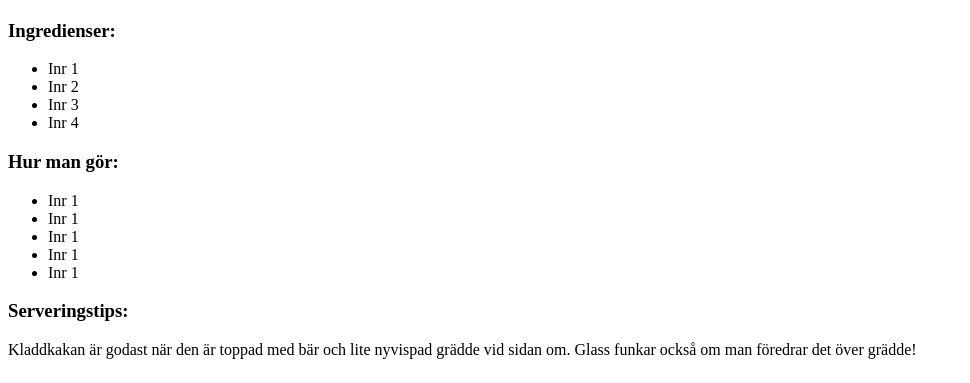
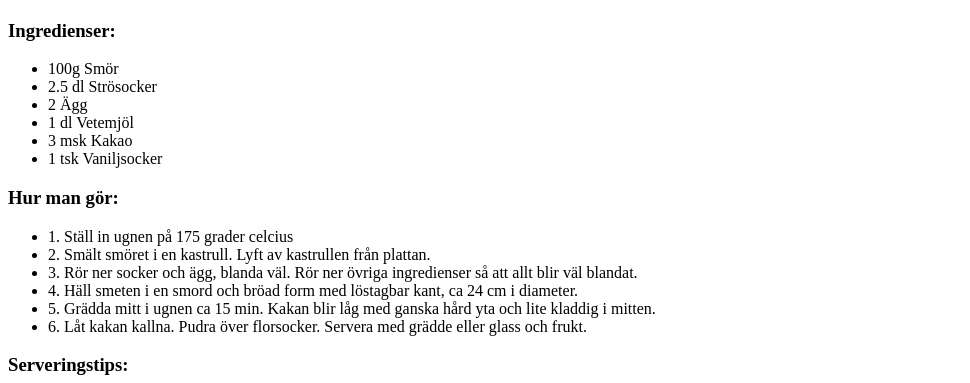
Before and after one commit to edvard01/lexicon-favourite-recipe, a plain HTML site: page index.html in a window 1280 px wide. Shown: the part 417-800 px from the top of the page, without its empty margins (0-970 px from the left). Drawn offline with Linux system fonts and the light colour scheme.

Commit message:
Added second picture, added ingredients list and instructions

```diff
--- a/index.html
+++ b/index.html
@@ -16,23 +16,42 @@
     </header>
     <h3>Ingredienser:</h3>
     <ul>
-      <li>Inr 1</li>
-      <li>Inr 2</li>
-      <li>Inr 3</li>
-      <li>Inr 4</li>
+      <li>100g Smör</li>
+      <li>2.5 dl Strösocker</li>
+      <li>2 Ägg</li>
+      <li>1 dl Vetemjöl</li>
+      <li>3 msk Kakao</li>
+      <li>1 tsk Vaniljsocker</li>
     </ul>
     <h3>Hur man gör:</h3>
     <ul>
-      <li>Inr 1</li>
-      <li>Inr 1</li>
-      <li>Inr 1</li>
-      <li>Inr 1</li>
-      <li>Inr 1</li>
+      <li>1. Ställ in ugnen på 175 grader celcius</li>
+      <li>2. Smält smöret i en kastrull. Lyft av kastrullen från plattan.</li>
+      <li>
+        3. Rör ner socker och ägg, blanda väl. Rör ner övriga ingredienser så
+        att allt blir väl blandat.
+      </li>
+      <li>
+        4. Häll smeten i en smord och bröad form med löstagbar kant, ca 24 cm i
+        diameter.
+      </li>
+      <li>
+        5. Grädda mitt i ugnen ca 15 min. Kakan blir låg med ganska hård yta och
+        lite kladdig i mitten.
+      </li>
+      <li>
+        6. Låt kakan kallna. Pudra över florsocker. Servera med grädde eller
+        glass och frukt.
+      </li>
     </ul>
     <h3>Serveringstips:</h3>
     <p>
       Kladdkakan är godast när den är toppad med bär och lite nyvispad grädde
       vid sidan om. Glass funkar också om man föredrar det över grädde!
     </p>
+    <img
+      src="https://assets.icanet.se/e_sharpen:80,q_auto,dpr_1.25,w_718,h_718,c_lfill/imagevaultfiles/id_221660/cf_259/kladdig_kladdkaka.jpg"
+      alt="En bit kladdkaka toppad med grädde och hallon."
+    />
   </body>
 </html>
```
